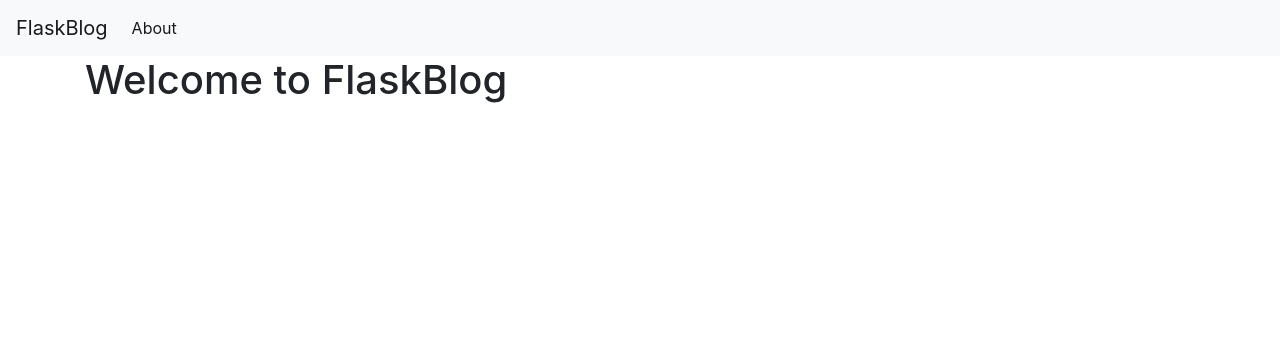
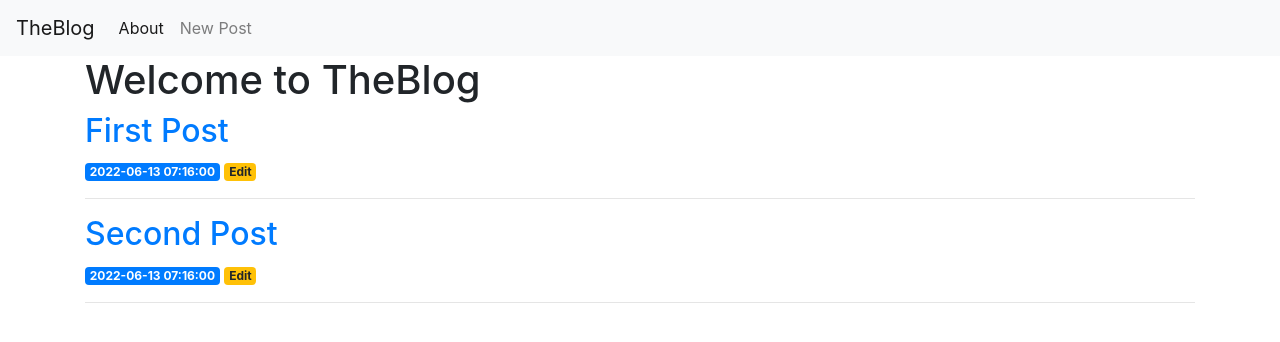
Before and after one commit to sskilbred/theblog, a Flask app: page / in a window 1280 px wide. Shown: the top 342 px of the page. Run offline with Flask 2, Linux system fonts and the light colour scheme; data comes from the database, SQL or seed files in the repository; both versions use the stored data as it was after the commit; some libraries are stand-ins or nearby versions.

Commit message:
Second commit

```diff
--- /dev/null
+++ b/app.py
@@ -0,0 +1,85 @@
+import newrelic.agent
+newrelic.agent.initialize('/Users/stigskilbred/2 Work/apps/python/flask_blog/newrelic.ini')
+
+import sqlite3
+import logging
+from flask import Flask, render_template, request, url_for, flash, redirect
+from werkzeug.exceptions import abort
+
+def get_db_connection():
+    conn = sqlite3.connect('database.db')
+    conn.row_factory = sqlite3.Row
+    return conn
+
+def get_post(post_id):
+    conn = get_db_connection()
+    post = conn.execute('SELECT * FROM posts WHERE id = ?',
+                        (post_id,)).fetchone()
+    conn.close()
+    if post is None:
+        abort(404)
+    return post
+
+app = Flask(__name__)
+app.config['SECRET_KEY'] = 'the-secret-key'
+
+@app.route('/')
+def index():
+    conn = get_db_connection()
+    posts = conn.execute('SELECT * FROM posts').fetchall()
+    logging.warning("Retrieved posts from db")
+    conn.close()
+    return render_template('index.html', posts=posts)
+
+@app.route('/<int:post_id>')
+def post(post_id):
+    post = get_post(post_id)
+    return render_template('post.html', post=post)
+
+@app.route('/create', methods=('GET', 'POST'))
+def create():
+    if request.method == 'POST':
+        title = request.form['title']
+        content = request.form['content']
+
+        if not title:
+            flash('Title is required!')
+        else:
+            conn = get_db_connection()
+            conn.execute('INSERT INTO posts (title, content) VALUES (?, ?)',
+                         (title, content))
+            conn.commit()
+            conn.close()
+            return redirect(url_for('index'))
+    return render_template('create.html')
+
+@app.route('/<int:id>/edit', methods=('GET', 'POST'))
+def edit(id):
+    post = get_post(id)
+
+    if request.method == 'POST':
+        title = request.form['title']
+        content = request.form['content']
+
+        if not title:
+            flash('Title is required!')
+        else:
+            conn = get_db_connection()
+            conn.execute('UPDATE posts SET title = ?, content = ?'
+                         ' WHERE id = ?',
+                         (title, content, id))
+            conn.commit()
+            conn.close()
+            return redirect(url_for('index'))
+
+    return render_template('edit.html', post=post)
+
+@app.route('/<int:id>/delete', methods=('POST',))
+def delete(id):
+    post = get_post(id)
+    conn = get_db_connection()
+    conn.execute('DELETE FROM posts WHERE id = ?', (id,))
+    conn.commit()
+    conn.close()
+    flash('"{}" was successfully deleted!'.format(post['title']))
+    return redirect(url_for('index'))
--- a/hello.py
+++ /dev/null
@@ -1,10 +0,0 @@
-import newrelic.agent
-newrelic.agent.initialize('/Users/stigskilbred/2 Work/apps/python/flask_blog/newrelic.ini')
-
-from flask import Flask, render_template
-
-app = Flask(__name__)
-
-@app.route('/')
-def index():
-    return render_template('index.html')
--- /dev/null
+++ b/schema.sql
@@ -0,0 +1,8 @@
+DROP TABLE IF EXISTS posts;
+
+CREATE TABLE posts (
+    id INTEGER PRIMARY KEY AUTOINCREMENT,
+    created TIMESTAMP NOT NULL DEFAULT CURRENT_TIMESTAMP,
+    title TEXT NOT NULL,
+    content TEXT NOT NULL
+);
--- a/templates/base.html
+++ b/templates/base.html
@@ -12,19 +12,25 @@
   </head>
   <body>
     <nav class="navbar navbar-expand-md navbar-light bg-light">
-        <a class="navbar-brand" href="{{ url_for('index')}}">FlaskBlog</a>
+        <a class="navbar-brand" href="{{ url_for('index')}}">TheBlog</a>
         <button class="navbar-toggler" type="button" data-toggle="collapse" data-target="#navbarNav" aria-controls="navbarNav" aria-expanded="false" aria-label="Toggle navigation">
             <span class="navbar-toggler-icon"></span>
         </button>
         <div class="collapse navbar-collapse" id="navbarNav">
             <ul class="navbar-nav">
-            <li class="nav-item active">
-                <a class="nav-link" href="#">About</a>
-            </li>
+              <li class="nav-item active">
+                  <a class="nav-link" href="#">About</a>
+              </li>
+              <li class="nav-item">
+                <a class="nav-link" href="{{url_for('create')}}">New Post</a>
+              </li>
             </ul>
         </div>
     </nav>
     <div class="container">
+      {% for message in get_flashed_messages() %}
+          <div class="alert alert-danger">{{ message }}</div>
+      {% endfor %}
         {% block content %} {% endblock %}
     </div>
 
--- a/templates/index.html
+++ b/templates/index.html
@@ -1,5 +1,15 @@
 {% extends 'base.html' %}
 
 {% block content %}
-    <h1>{% block title %} Welcome to FlaskBlog {% endblock %}</h1>
+    <h1>{% block title %} Welcome to TheBlog {% endblock %}</h1>
+    {% for post in posts %}
+        <a href="{{ url_for('post', post_id=post['id']) }}">
+            <h2>{{ post['title'] }}</h2>
+        </a>
+        <span class="badge badge-primary">{{ post['created'] }}</span>
+        <a href="{{ url_for('edit', id=post['id']) }}">
+            <span class="badge badge-warning">Edit</span>
+        </a>
+        <hr>
+    {% endfor %}
 {% endblock %}
```
Also changed, not shown: init_db.py (added, +20 -0 lines), templates/create.html (added, +23 -0 lines), templates/edit.html (added, +32 -0 lines), templates/post.html (added, +7 -0 lines), database.db (added).
